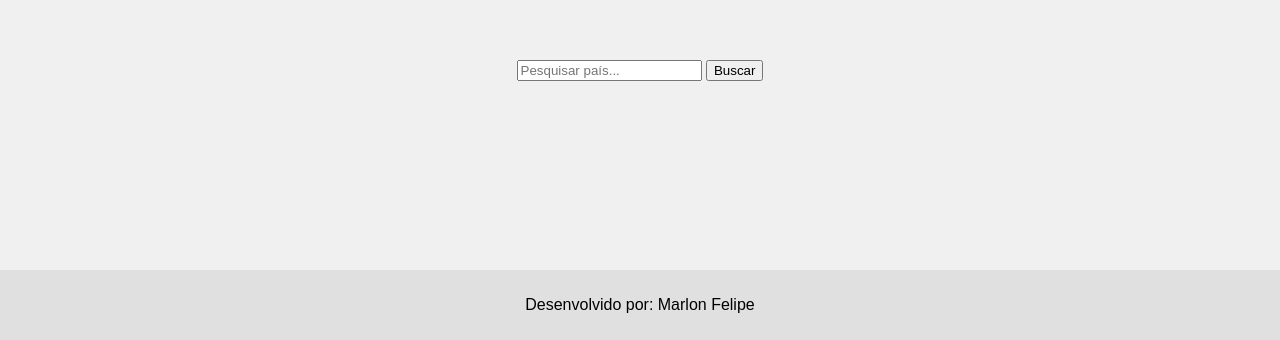
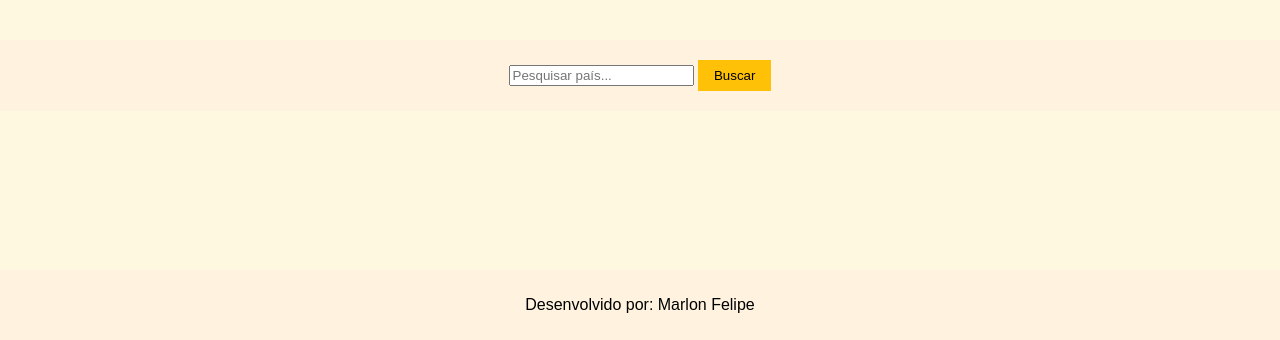
Before and after one commit to MFelipeG/BitGPS, a plain HTML site: page index.html in a window 1280 px wide. Shown: the part 460-800 px from the top of the page. Drawn offline with nearby package versions, Linux system fonts and the light colour scheme.

Commit message:
Update style.css

```diff
--- a/style.css
+++ b/style.css
@@ -4,26 +4,41 @@ body {
     display: flex;
     flex-direction: column;
     min-height: 100vh;
-    background-color: #f0f0f0; /* Cor de fundo */
+    background-color: #f9f0da; /* Amarelo claro */
 }
 
 #globe-container {
     width: 100%;
     height: 500px;
+    background-color: #fff8e1; /* Amarelo muito claro */
 }
 
 #search-container {
     padding: 20px;
     text-align: center;
+    background-color: #fff3e0; /* Amarelo claro */
 }
 
 #results-container {
     padding: 20px;
     flex-grow: 1;
+    background-color: #fff8e1; /* Amarelo muito claro */
 }
 
 #footer {
-    background-color: #e0e0e0;
+    background-color: #fff3e0; /* Amarelo claro */
     padding: 10px;
     text-align: center;
 }
+
+#search-button {
+    background-color: #ffc107; /* Amarelo dourado */
+    color: #000; /* Preto */
+    border: none;
+    padding: 8px 16px;
+    cursor: pointer;
+}
+
+#search-button:hover {
+    background-color: #ffca28; /* Amarelo dourado mais claro */
+}
```
